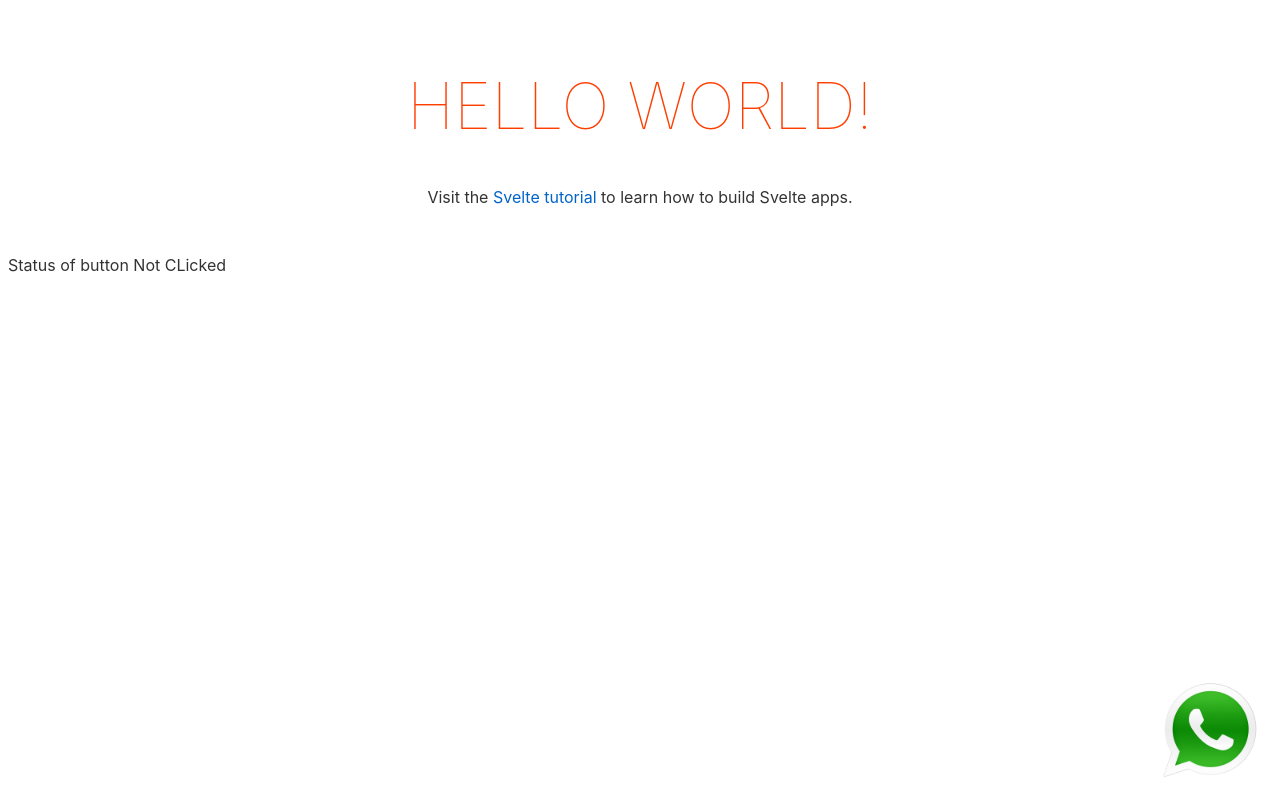
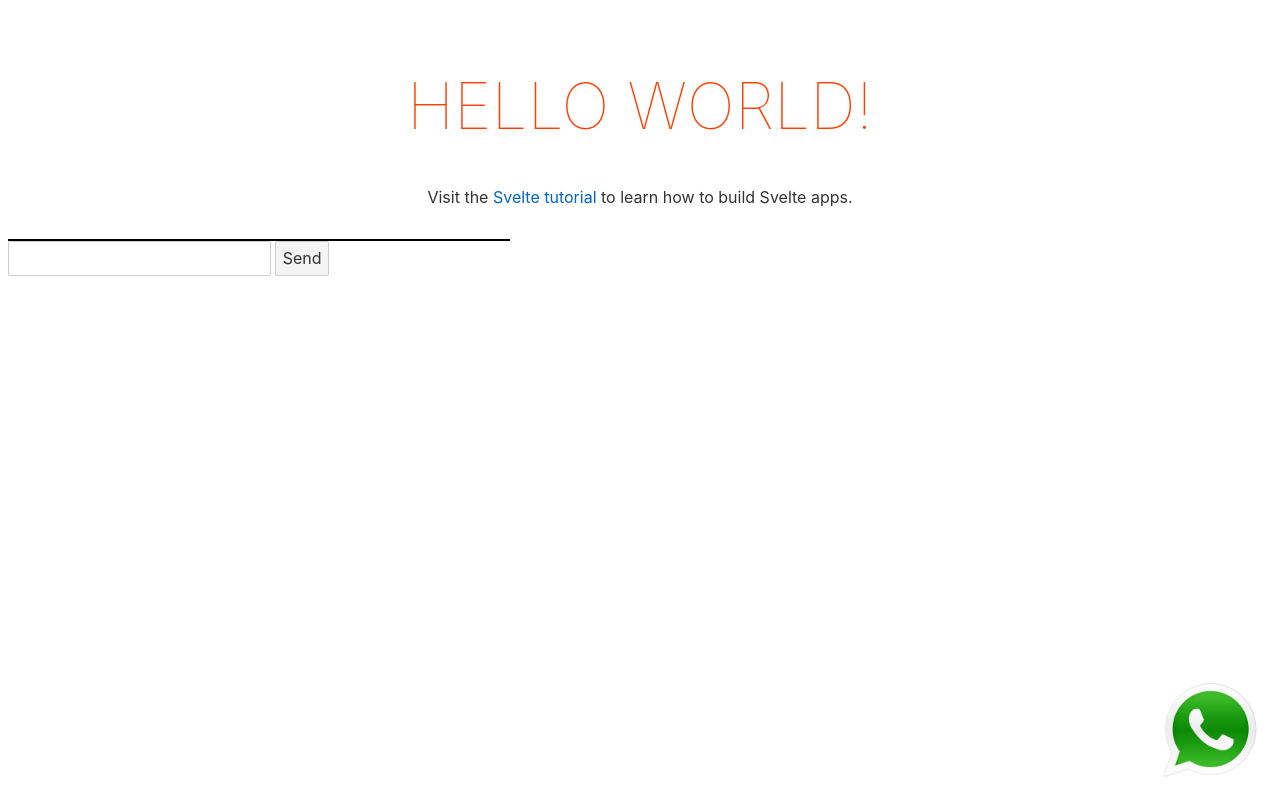
Before and after one commit to akhildevelops/rasa-chat-svelte, a Svelte app: page / in a window 1280 px wide. Built offline with nearby package versions, Linux system fonts and the light colour scheme.

Commit message:
Messages to ChatWindow

```diff
--- a/src/App.svelte
+++ b/src/App.svelte
@@ -1,8 +1,9 @@
 <script>
   export let name;
   import MessageIcon from "./components/MessageIcon.svelte";
+  import ChatWindow from "./components/ChatWindow.svelte";
+  import TextInput from "./components/TextInput.svelte";
   let clicked;
-  let content = "";
   $: content = clicked ? "It's clicked" : "Not CLicked";
 </script>
 
@@ -20,7 +21,8 @@
   bind:status={clicked}
 />
 
-<p>Status of button {content}</p>
+<ChatWindow />
+<TextInput />
 
 <style>
   :global(.chat-icon) {
--- /dev/null
+++ b/src/components/ChatWindow.svelte
@@ -0,0 +1,16 @@
+<script>
+  import { msgs } from "../var_store";
+</script>
+
+<div class="chat-window">
+  {#each $msgs as msg}
+    <div>{msg}</div>
+  {/each}
+</div>
+
+<style>
+  .chat-window {
+    width: 500px;
+    border: 1px solid #000;
+  }
+</style>
--- /dev/null
+++ b/src/components/TextInput.svelte
@@ -0,0 +1,15 @@
+<script>
+  let value;
+  import { msgs } from "../var_store";
+</script>
+
+<input type="text" bind:value />
+<button
+  on:click={(e) => {
+    // console.log(value);
+    msgs.update((x) => {
+      x.push(value);
+      return x;
+    });
+  }}>Send</button
+>
--- /dev/null
+++ b/src/var_store.js
@@ -0,0 +1,3 @@
+import { writable } from "svelte/store";
+
+export const msgs = writable([]);
```
